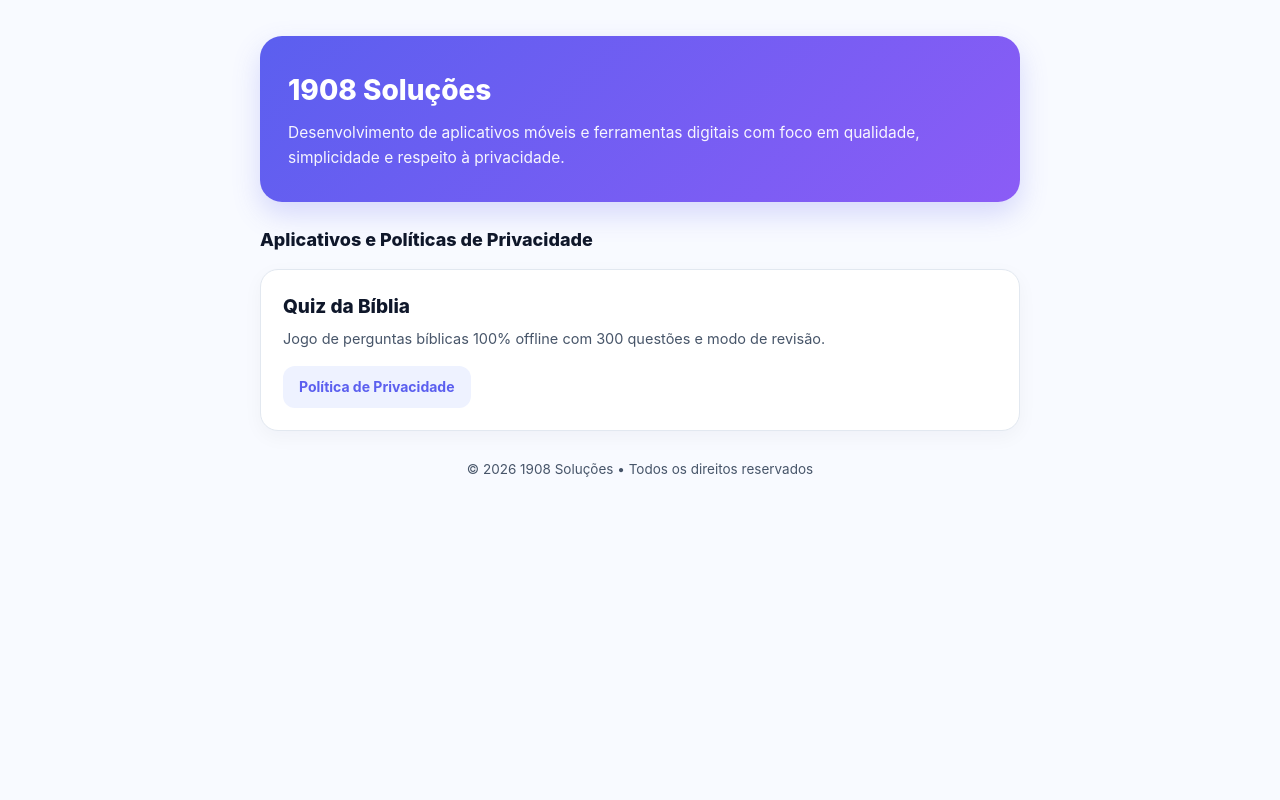
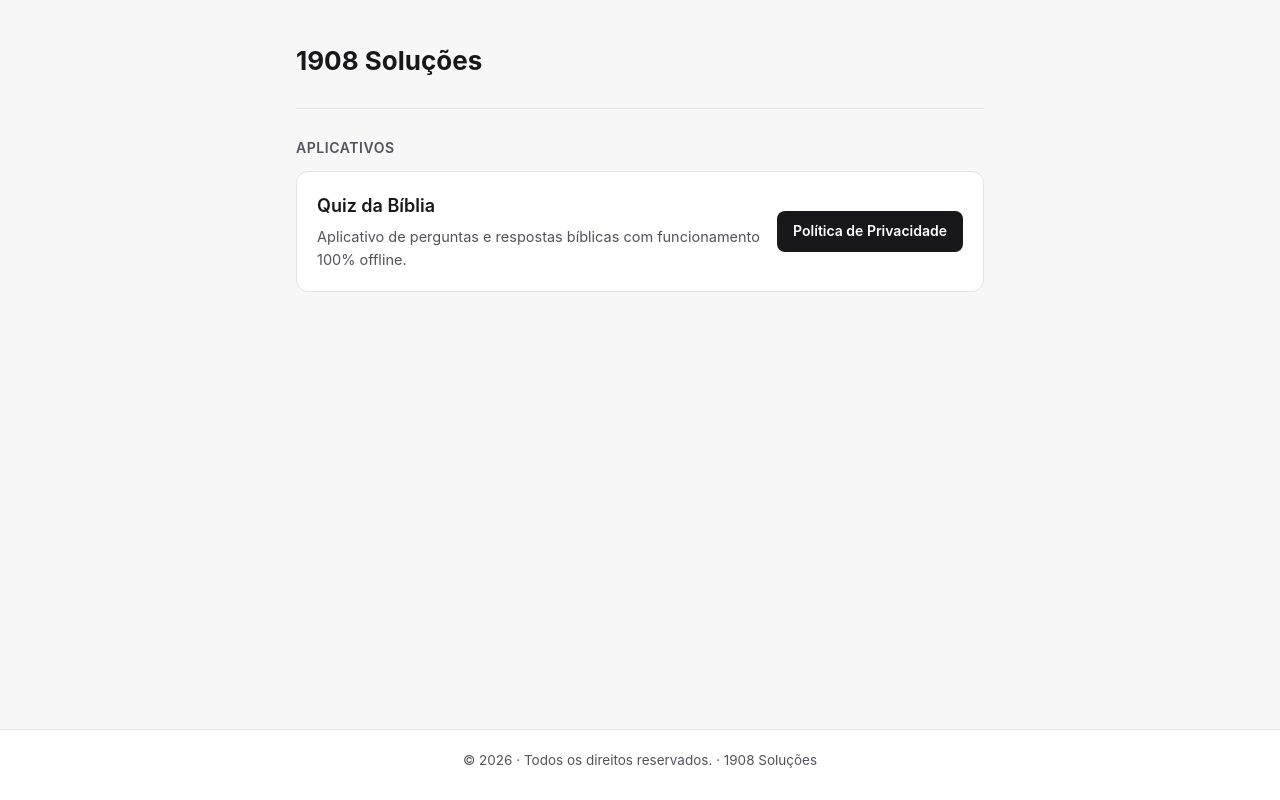
Before and after one commit to ederrabelo/1908solucoes, a plain HTML site: page index.html in a window 1280 px wide. Drawn offline with Linux system fonts and the light colour scheme.

Commit message:
adjustments

```diff
--- a/index.html
+++ b/index.html
@@ -3,117 +3,141 @@
 <head>
   <meta charset="UTF-8">
   <meta name="viewport" content="width=device-width, initial-scale=1.0">
-  <title>1908 Soluções — Aplicativos e Políticas de Privacidade</title>
+  <title>1908 Soluções</title>
   <style>
     :root {
-      --primary: #5B5FEF;
-      --secondary: #8B5CF6;
-      --bg: #F8FAFF;
-      --card: #FFFFFF;
-      --text: #0F172A;
-      --muted: #475569;
-      --border: #E2E8F0;
+      --bg: #F7F7F8;
+      --surface: #FFFFFF;
+      --text: #18181B;
+      --muted: #52525B;
+      --border: #E4E4E7;
+      --btn-bg: #18181B;
+      --btn-hover: #27272A;
     }
-    * { box-sizing: border-box; }
+
+    * {
+      box-sizing: border-box;
+    }
+
     body {
       margin: 0;
+      min-height: 100vh;
+      display: flex;
+      flex-direction: column;
       font-family: -apple-system, BlinkMacSystemFont, "Segoe UI", Roboto, sans-serif;
       background: var(--bg);
       color: var(--text);
       line-height: 1.6;
-      padding: 36px 16px;
     }
+
     .container {
-      max-width: 760px;
+      width: 100%;
+      max-width: 720px;
       margin: 0 auto;
+      padding: 40px 16px 32px;
+      flex: 1;
     }
-    .hero {
-      background: linear-gradient(135deg, var(--primary), var(--secondary));
-      color: #FFFFFF;
-      border-radius: 22px;
-      padding: 32px 28px;
-      margin-bottom: 24px;
-      box-shadow: 0 12px 28px rgba(91, 95, 239, 0.22);
+
+    .header {
+      margin-bottom: 28px;
+      padding-bottom: 20px;
+      border-bottom: 1px solid var(--border);
     }
-    .hero h1 {
-      margin: 0 0 8px;
-      font-size: 28px;
-      font-weight: 800;
+
+    .header h1 {
+      margin: 0 0 6px;
+      font-size: 26px;
+      font-weight: 700;
     }
-    .hero p {
+
+    .header p {
       margin: 0;
-      font-size: 15.5px;
-      opacity: 0.94;
+      font-size: 15px;
+      color: var(--muted);
     }
+
     .section-title {
-      font-size: 18px;
-      font-weight: 800;
-      margin: 0 0 14px;
+      margin: 0 0 12px;
+      font-size: 14px;
+      font-weight: 600;
+      color: var(--muted);
+      text-transform: uppercase;
+      letter-spacing: 0.04em;
     }
+
     .app-card {
-      background: var(--card);
+      background: var(--surface);
       border: 1px solid var(--border);
-      border-radius: 18px;
-      padding: 22px;
+      border-radius: 12px;
+      padding: 20px;
       display: flex;
       flex-wrap: wrap;
       align-items: center;
       justify-content: space-between;
       gap: 16px;
-      box-shadow: 0 6px 20px rgba(15, 23, 42, 0.04);
     }
+
+    .app-info {
+      flex: 1 1 320px;
+    }
+
     .app-info h2 {
       margin: 0 0 4px;
-      font-size: 19px;
-      font-weight: 800;
+      font-size: 18px;
+      font-weight: 600;
     }
+
     .app-info p {
       margin: 0;
+      font-size: 14.5px;
       color: var(--muted);
-      font-size: 14.5px;
     }
+
     .btn {
       display: inline-block;
-      background: #EEF2FF;
-      color: var(--primary);
+      background: var(--btn-bg);
+      color: #FFFFFF;
       text-decoration: none;
-      font-weight: 700;
+      font-weight: 600;
       font-size: 14px;
-      padding: 10px 16px;
-      border-radius: 12px;
-      transition: background 0.15s ease;
+      padding: 9px 16px;
+      border-radius: 8px;
+      white-space: nowrap;
     }
+
     .btn:hover {
-      background: #E0E7FF;
+      background: var(--btn-hover);
     }
+
     .footer {
-      margin-top: 28px;
       text-align: center;
       color: var(--muted);
       font-size: 13.5px;
+      padding: 20px 16px 28px;
+      border-top: 1px solid var(--border);
+      background: var(--surface);
     }
   </style>
 </head>
 <body>
   <main class="container">
-    <section class="hero">
+    <header class="header">
       <h1>1908 Soluções</h1>
-      <p>Desenvolvimento de aplicativos móveis e ferramentas digitais com foco em qualidade, simplicidade e respeito à privacidade.</p>
-    </section>
+    </header>
 
-    <h2 class="section-title">Aplicativos e Políticas de Privacidade</h2>
+    <h2 class="section-title">Aplicativos</h2>
 
     <article class="app-card">
       <div class="app-info">
         <h2>Quiz da Bíblia</h2>
-        <p>Jogo de perguntas bíblicas 100% offline com 300 questões e modo de revisão.</p>
+        <p>Aplicativo de perguntas e respostas bíblicas com funcionamento 100% offline.</p>
       </div>
       <a class="btn" href="privacidade/quiz-da-biblia.html">Política de Privacidade</a>
     </article>
+  </main>
 
-    <footer class="footer">
-      © 2026 1908 Soluções • Todos os direitos reservados
-    </footer>
-  </main>
+  <footer class="footer">
+    © 2026 · Todos os direitos reservados. · 1908 Soluções
+  </footer>
 </body>
 </html>
```
Also changed, not shown: privacidade/quiz-da-biblia.html (+17 -11 lines).
